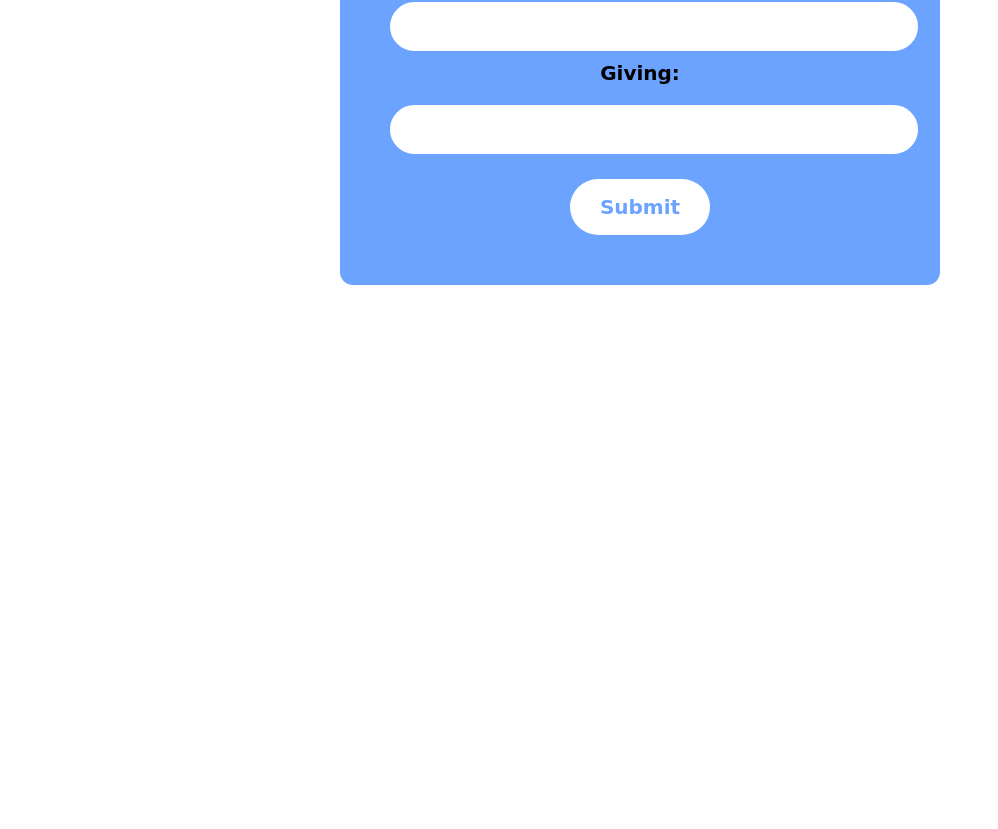
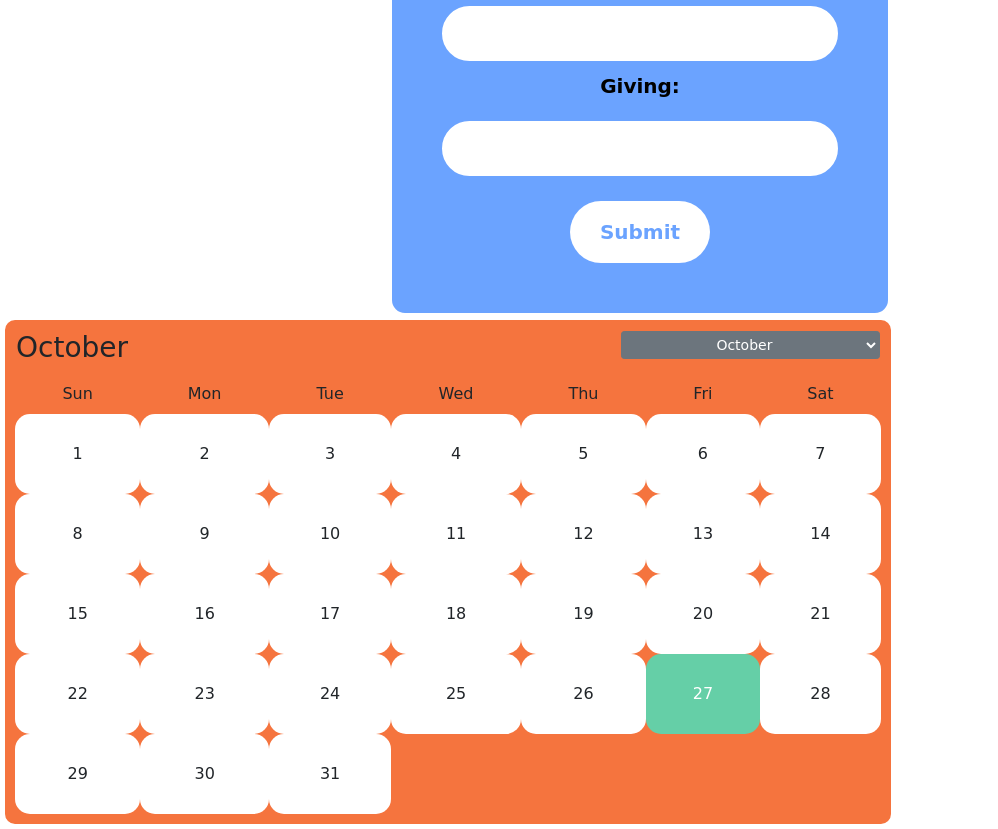
Before and after one commit to ckearl/piggy-bank-is405, a React (Create React App) app: page / in a window 1280 px wide. Shown: the part 382-1211 px from the top of the page, without its empty margins (0-998 px from the left). Before the commit the page ends 800 px from the top, so only its background shows below. Built offline with nearby package versions, Linux system fonts and the light colour scheme.

Commit message:
configure calendar

```diff
--- a/src/App.js
+++ b/src/App.js
@@ -2,11 +2,16 @@ import logo from './logo.svg';
 import './App.css';
 import React from 'react';
 import SavingsTracker from './SavingsTracker';
+import Calendar from './Calendar';
+import './Calendar.css';
 
 function App() {
   return (
     <div className="App">
       <SavingsTracker />
+      <div className="calendar-container">
+        <Calendar/>
+      </div>
     </div>
   );
 }
--- /dev/null
+++ b/src/Calendar.css
@@ -0,0 +1,45 @@
+.calendar-container {
+    display: flex;
+    flex-direction: column;
+    justify-content: center;
+    align-items: start;
+}
+.parent-calendar {
+    background-color: #f5743e;
+    border: 5px solid white;
+    border-radius: 15px;
+    padding: 10px;
+    font-family: 'Comic Sans MS', cursive;
+  }
+  .days-of-week-row {
+    height: 5vh;
+  }
+  .calendar-table-head {
+    text-align: top;
+  }
+  .calendar-table-head div {
+    display: flex;
+    align-items: start;
+    justify-content: space-between;
+  }
+  .calendar-select {
+    width: 30%;
+  }
+  .days-of-month-cell {
+    align-items: start;
+    height: 10vh;
+    width: 0.1428%;
+    margin: 10%;
+    padding: 0.5%;
+    background-color: white;
+    border-radius: 15px;
+  }
+  .today {
+    background-color: #65cfa7;
+    color: white;
+    height: 10vh;
+    width: 0.1428%;
+    margin: 10%;
+    padding: 0.5%;
+    border-radius: 15px;
+  }
--- a/src/Calendar.js
+++ b/src/Calendar.js
@@ -1,5 +1,6 @@
 import React, { Component } from "react";
 import "./Bootstrap.css";
+import "./Calendar.css";
 
 class Calendar extends Component {
   constructor(props) {
@@ -89,14 +90,10 @@ class Calendar extends Component {
       calendarRows.push(<tr key={row}>{calendarCells}</tr>);
     }
 
-    const cellWidth = `${1 / 7}%`;
-    const dayOfMonthHeight = "10vh";
-    const dayOfWeekHeight = "5vh";
-
     return (
       <div className="parent-calendar" style={{ width: "70%" }}>
         <table>
-          <th colSpan="7">
+          <th colSpan="7" className="calendar-table-head">
             <div>
               <h3 style={{ color: "color" }}>
                 {new Intl.DateTimeFormat("en-US", { month: "long" }).format(
@@ -105,7 +102,7 @@ class Calendar extends Component {
               </h3>
 
               <select
-                class="btn btn-secondary btn-sm dropdown-toggle"
+                class="calendar-select btn btn-secondary btn-sm dropdown-toggle"
                 onChange={this.handleMonthChange}
                 value={this.state.selectedMonth}
               >
@@ -138,53 +135,6 @@ class Calendar extends Component {
             {calendarRows}
           </tbody>
         </table>
-        <style>{`
-          .parent-calendar {
-            display: flex;
-            flex-direction: column;
-            justify-content: center;
-            align-items: start;
-            background-color: #f5743e;
-            border: 5px solid white;
-            border-radius: 15px;
-            padding: 10px;
-          }
-          .days-of-week-row {
-            height: ${dayOfWeekHeight};
-          }
-          th {
-            text-align: top;
-          }
-          th div {
-            display: flex;
-            align-items: start;
-            justify-content: space-between;
-          }
-          tr {
-            margin: 10%;
-          }
-          select {
-            width: 30%;
-          }
-          .days-of-month-cell {
-            align-items: start;
-            height: ${dayOfMonthHeight};
-            width: ${cellWidth};
-            margin: 10%;
-            padding: 0.5%;
-            background-color: white;
-            border-radius: 15px;
-          }
-          .today {
-            background-color: #65cfa7;
-            color: white;
-            height: ${dayOfMonthHeight};
-            width: ${cellWidth};
-            margin: 10%;
-            padding: 0.5%;
-            border-radius: 15px;
-          }
-        `}</style>
       </div>
     );
   }
```
